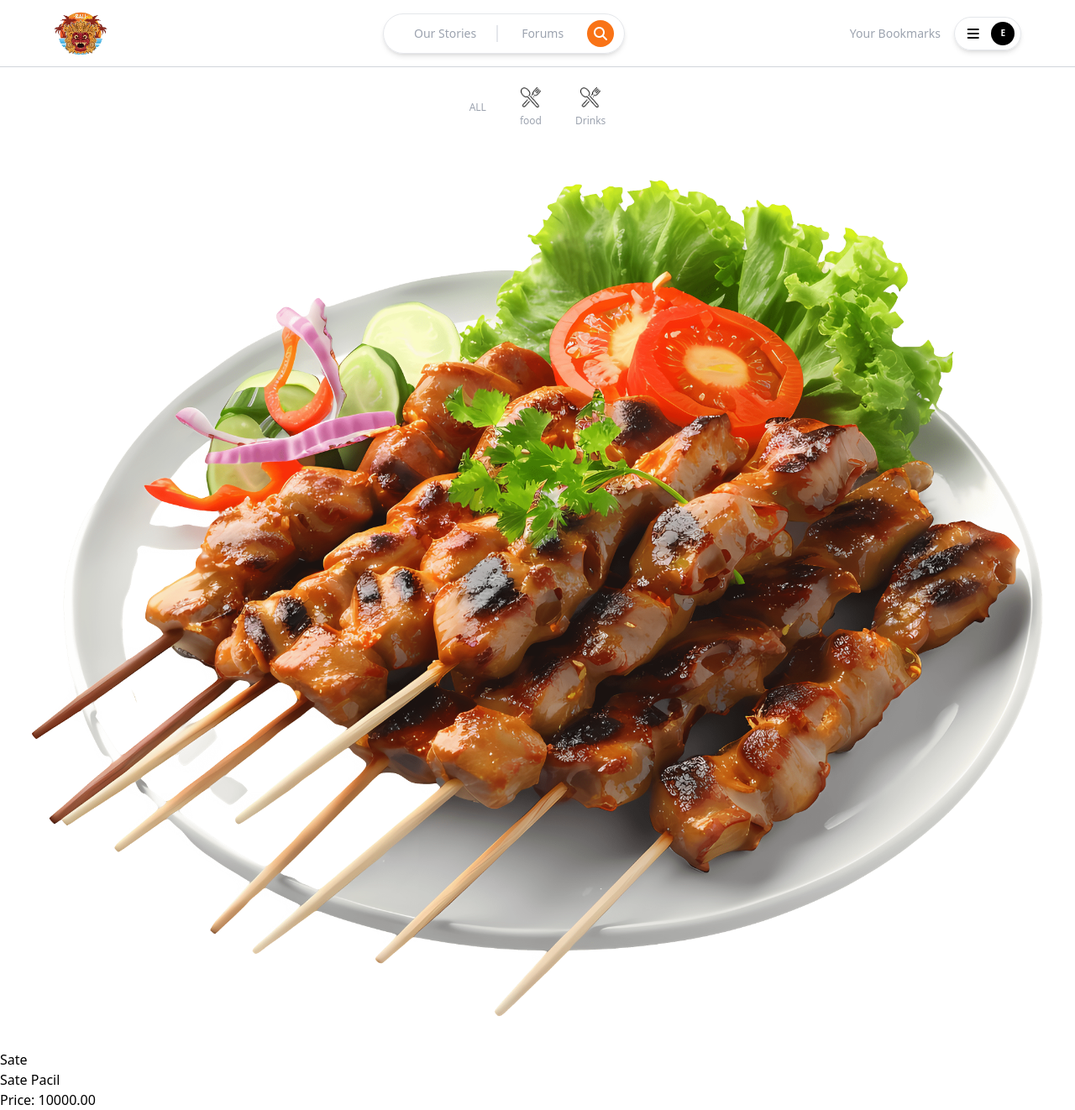
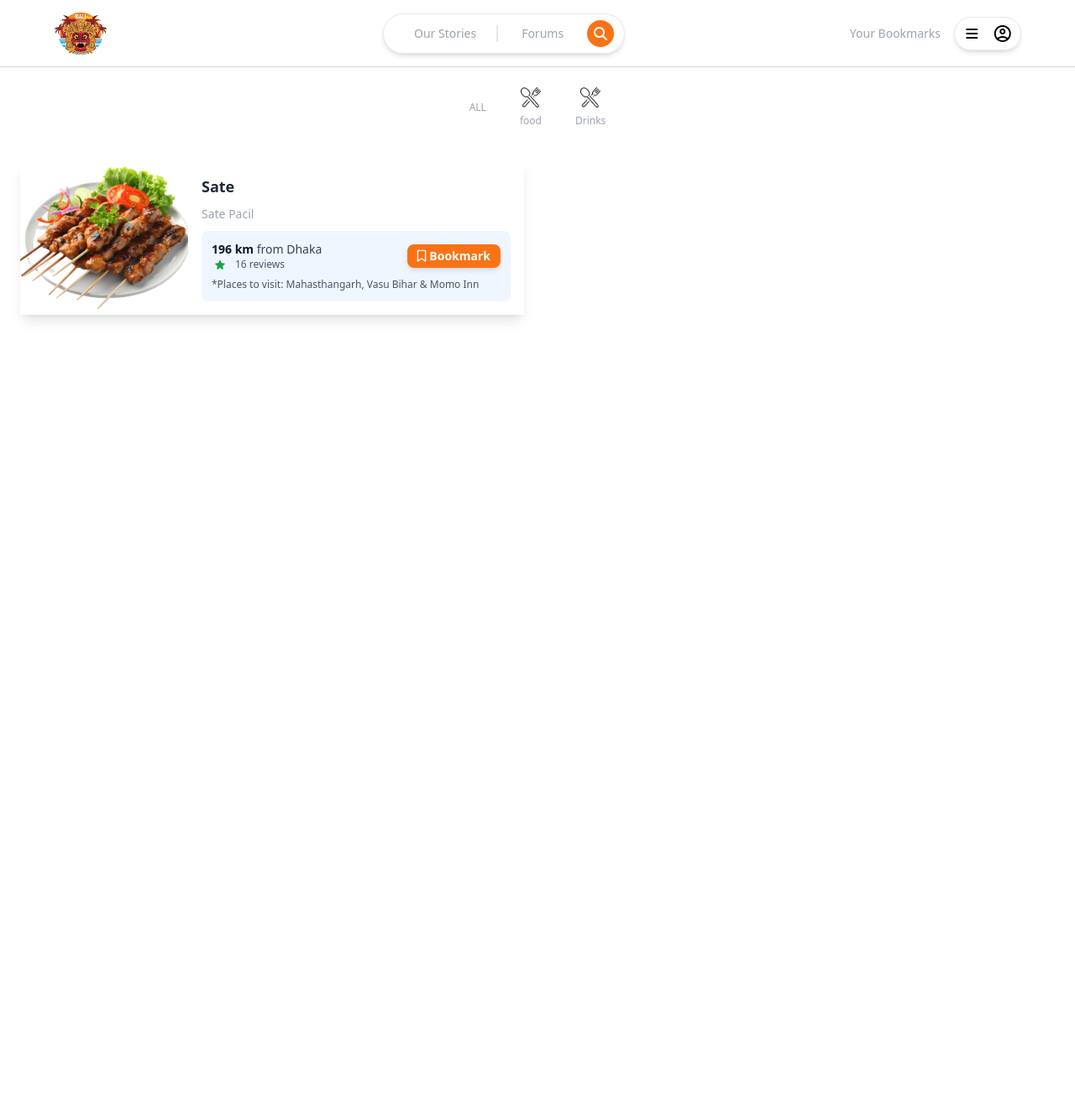
Before and after one commit to Kelompok-D07/Bali-heritage, a Django app: page / in a window 1280 px wide. Shown: the whole page at 84% size. After the commit the page ends 382 px from the top, so only its background shows below. Run offline with Django 5.2, Linux system fonts and the light colour scheme; data comes from the database, SQL or seed files in the repository; both versions use the stored data as it was after the commit; parts of the project's set-up code (start-up, migrations or seed data) failed here and were passed over; some libraries are stand-ins or nearby versions.

Commit message:
filter & main card product

```diff
--- /dev/null
+++ b/Homepage/templates/card_product_main.html
@@ -0,0 +1,65 @@
+{% for product in products %}
+<section class="container mx-auto p-4 antialiased">
+    <article class="flex flex-wrap shadow-lg group cursor-pointer transform duration-500 hover:-translate-y-1" style="max-width: 600px; position: relative;">
+        <!-- Gambar Product -->
+        <img class="w-full h-auto object-cover md:w-1/3" src="{{ product.image.url }}" alt="{{ product.name }}">
+        <div class="flex flex-col justify-between p-4 w-full md:w-2/3">
+            <div>
+                <h1 class="text-lg font-semibold text-gray-800">{{ product.name }}</h1>
+                <p class="text-sm text-gray-400 mt-2 leading-relaxed">
+                    {{ product.description }}
+                </p>
+            </div>
+            <div class="bg-blue-50 p-3 rounded-lg mt-2" style="overflow: hidden;">
+                <div class="flex justify-between items-center">
+                    <div>
+                        <div class="text-sm text-gray-700">
+                            <span class="text-gray-900 font-bold">196 km</span> from Dhaka
+                        </div>
+                        <div class="flex items-center">
+                            <div class="flex">
+                                <!-- Rating stars -->
+                                <svg class="w-3 h-3 mx-1 fill-current text-green-600" xmlns="http://www.w3.org/2000/svg" viewBox="0 0 14 14">
+                                    <path d="M6.43 12l-2.36 1.64a1 1 0 0 1-1.53-1.11l.83-2.75a1 1 0 0 0-.35-1.09L.73 6.96a1 1 0 0 1 .59-1.8l2.87-.06a1 1 0 0 0 .92-.67l.95-2.71a1 1 0 0 1 1.88 0l.95 2.71c.13.4.5.66.92.67l2.87.06a1 1 0 0 1 .59 1.8l-2.3 1.73a1 1 0 0 0-.34 1.09l.83 2.75a1 1 0 0 1-1.53 1.1L7.57 12a1 1 0 0 0-1.14 0z"></path>
+                                </svg>
+                                <!-- Ulangi untuk 4 bintang lainnya -->
+                            </div>
+                            <div class="text-gray-600 ml-2 text-xs">16 reviews</div>
+                        </div>
+                    </div>
+
+                    <!-- Tombol Book Ticket dan Tombol Delete -->
+                    <div class="flex items-center space-x-1"> <!-- Flexbox untuk pengaturan horizontal -->
+                        <button id="bookmarkButton" class="py-1 px-3 bg-orange-500 hover:bg-orange-700 font-bold text-white rounded-lg shadow-md text-sm flex items-center" onclick="toggleBookmark()">
+                            <i id="bookmarkIcon" class="fa-regular fa-bookmark mr-1"></i>
+                            <span id="bookmarkText">Bookmark</span>
+                        </button>
+                    </div>
+                </div>
+                <div class="mt-2 text-gray-600 text-xs">
+                    *Places to visit: Mahasthangarh, Vasu Bihar & Momo Inn
+                </div>
+            </div>
+        </div>
+    </article>
+</section>
+{% empty %}
+    <p>No products available in this category.</p>
+{% endfor %}
+<script>
+    function toggleBookmark() {
+        const iconElement = document.getElementById('bookmarkIcon');
+        const textElement = document.getElementById('bookmarkText');
+
+        // Check the current icon class and toggle appropriately
+        if (iconElement.classList.contains('fa-regular')) {
+            iconElement.classList.remove('fa-regular'); // Remove outlined class
+            iconElement.classList.add('fa-solid'); // Add filled class
+            textElement.textContent = 'Bookmarked'; // Change text to "Bookmarked"
+        } else {
+            iconElement.classList.remove('fa-solid'); // Remove filled class
+            iconElement.classList.add('fa-regular'); // Add outlined class
+            textElement.textContent = 'Bookmark'; // Revert text to original "Bookmark"
+        }
+    }
+</script>
--- a/Homepage/templates/category.html
+++ b/Homepage/templates/category.html
@@ -1,14 +1,16 @@
 {% load static %}
 <div class="flex items-center h-24 space-x-5 justify-center bg-white w-screen">
     <div class="flex items-center space-x-10">
-        <button class="flex flex-col items-center text-gray-400 hover:text-black gap-2">
+        <!-- Link for ALL category -->
+        <a href="{% url 'Homepage:show_main' %}" class="flex flex-col items-center text-gray-400 hover:text-black gap-2">
             <p class="text-xs font-normal">ALL</p>
-        </button>
+        </a>
         {% for category in categories %}
-            <button class="flex flex-col items-center text-gray-400 hover:text-black gap-2">
+            <!-- Link for each category, passing the category name as a query parameter -->
+            <a href="{% url 'Homepage:show_main' %}?category={{ category.name }}" class="flex flex-col items-center text-gray-400 hover:text-black gap-2">
                 <img src="{% static 'image/food.png' %}" alt="{{ category.name }}" class="h-6 w-6"/>
                 <p class="text-xs font-normal">{{ category.name }}</p>
-            </button>
+            </a>
         {% endfor %}
     </div>
 </div>
--- a/Homepage/templates/main.html
+++ b/Homepage/templates/main.html
@@ -5,8 +5,12 @@
         {% include 'category.html' %}
     </div>
 
-
-    <div id="product-list mt-48">
-        {% include 'product_list.html' %}
-    </div>
+    <main>
+        <div class="flex items-center justify-center pt-90">
+            <!-- Konten dengan scroll -->
+            <div class="grid grid-cols-1 sm:grid-cols-2 lg:grid-cols-2 gap-0"> <!-- Menambahkan class scrollable-content -->
+                {% include 'card_product_main.html' %}
+            </div>
+        </div>
+    </main>
 {% endblock content %}
--- a/Homepage/templates/product_list.html
+++ /dev/null
@@ -1,10 +0,0 @@
-{% for product in products %}
-    <div class="product" id="product-{{ product.id }}" data-category-id="{{ product.category.id }}">
-        <img src="{{ product.image.url }}" alt="{{ product.name }}">
-        <h3>{{ product.name }}</h3>
-        <p>{{ product.description }}</p>
-        <p>Price: {{ product.price }}</p>
-    </div>
-{% empty %}
-    <p>No products available in this category.</p>
-{% endfor %}
--- a/Homepage/views.py
+++ b/Homepage/views.py
@@ -1,7 +1,19 @@
-from django.shortcuts import render
+from django.shortcuts import render, reverse
 from .models import Product, Category  # Make sure Category is imported
+from django.http import HttpResponseRedirect
 
 def show_main(request):
-    products = Product.objects.all()  # Display all products by default
-    categories = Category.objects.all()  # Fetch all categories to display in the template
-    return render(request, 'main.html', {'products': products, 'categories': categories})
+    category_name = request.GET.get('category')  # Get category from query parameters
+    categories = Category.objects.all()
+
+    # Filter products by category if category_name is specified
+    if category_name:
+        products = Product.objects.filter(category__name=category_name)
+    else:
+        products = Product.objects.all()
+
+    return render(request, 'main.html', {
+        'products': products,
+        'categories': categories,
+        'selected_category': category_name,  # Pass selected category to the template
+    })
--- a/authentication/views.py
+++ b/authentication/views.py
@@ -36,7 +36,7 @@ def login_user(request):
 
 @csrf_exempt
 def logout_user(request):
-    logout(request)  # Log out the user
-    response = redirect('/')  # Redirect to the homepage
-    response.delete_cookie("auth")  # Delete the 'auth' cookie
+    logout(request)
+    response = JsonResponse({"success": True})
+    response.delete_cookie("auth")
     return response
--- a/templates/navbar.html
+++ b/templates/navbar.html
@@ -11,12 +11,13 @@
         </button>
     </div>
     <div class="flex justify-end items-center gap-4">
-        <a href="/bookmarks" class="text-sm font-medium text-gray-400 hover:text-black">Your Bookmarks</a>
+        <a href="#" onclick="checkLogin()" class="text-sm font-medium text-gray-400 hover:text-black">Your Bookmarks</a>
+
 
         <div class="relative">
             <button id="dropdownButton" class="flex justify-evenly items-center gap-2 rounded-full border shadow-md h-10 w-20 py-1.25 pr-1.25 pl-2 hover:shadow-lg transition-shadow duration-200" onclick="toggleDropdown()">
                 <i class="fa-solid fa-bars"></i>
-                <span class="bg-black text-white rounded-full text-center w-7 h-7 text-[10px] font-semibold flex items-center justify-center">E</span>
+                <span class="material-symbols-outlined rounded-full items-center w-8 h-6 justify-center">account_circle</span>
             </button>
 
             <div id="dropdown" class="hidden absolute right-0 mt-2 w-48 bg-white border rounded-md shadow-lg">
@@ -157,10 +158,22 @@
                 alert('Logged out successfully!');
                 document.cookie = "auth=; expires=Thu, 01 Jan 1970 00:00:00 UTC; path=/;";
                 checkAuthState();  // Update button visibility
+                window.location.href = '/';  // Redirect to homepage after logout
             }
         });
     });
 
     // Check authentication state on page load
     document.addEventListener('DOMContentLoaded', checkAuthState);
+    function checkLogin() {
+        // Check for a cookie or any other way to determine if the user is logged in
+        const isLoggedIn = document.cookie.split(';').some(item => item.trim().startsWith('auth='));
+
+        if (!isLoggedIn) {
+            alert("You need to log in first.");
+        } else {
+            // Redirect to bookmarks page
+            window.location.href = '/bookmarks/';
+        }
+    }
 </script>
```
Also changed, not shown: bookmarks/views.py (+5 -2 lines), db.sqlite3 (added).
